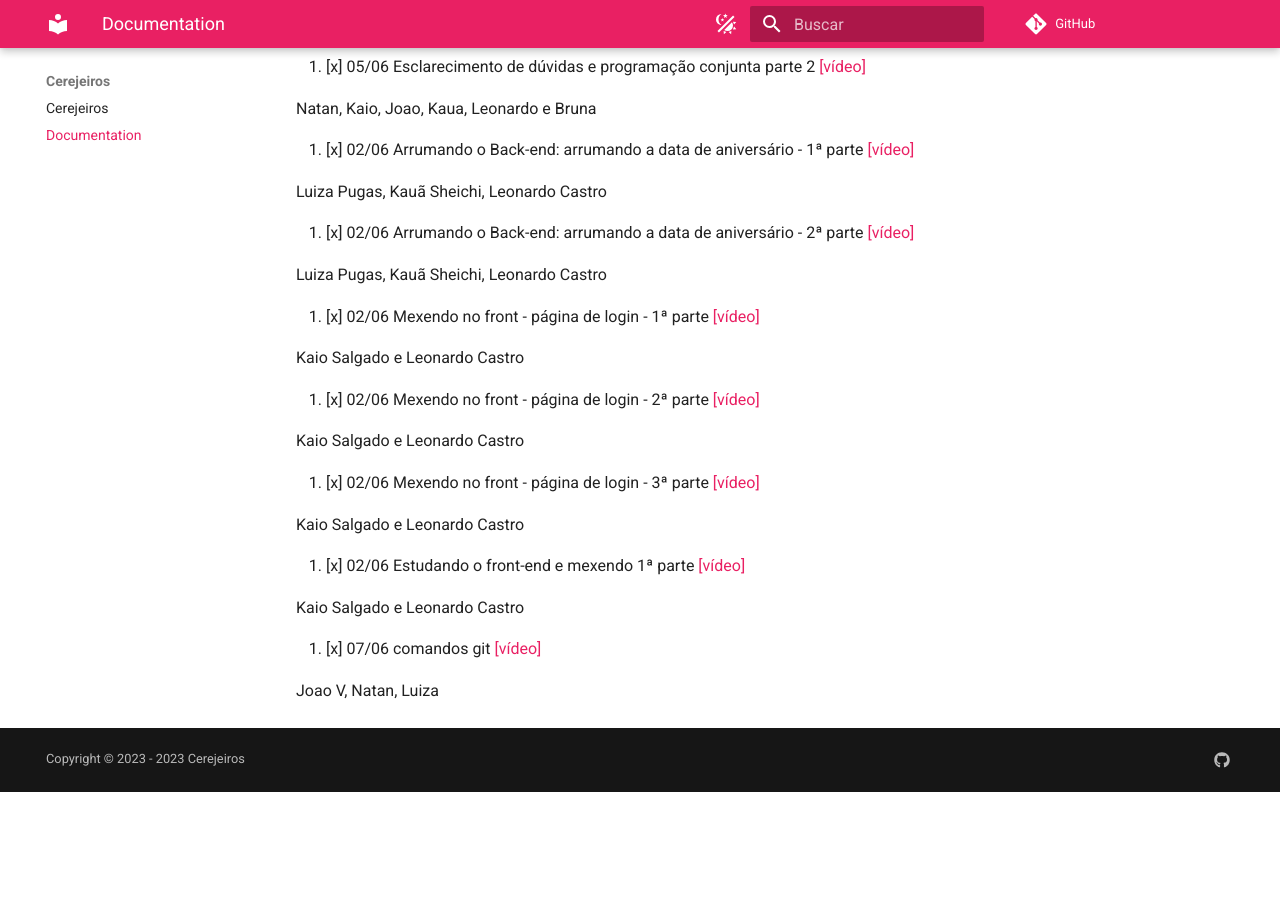
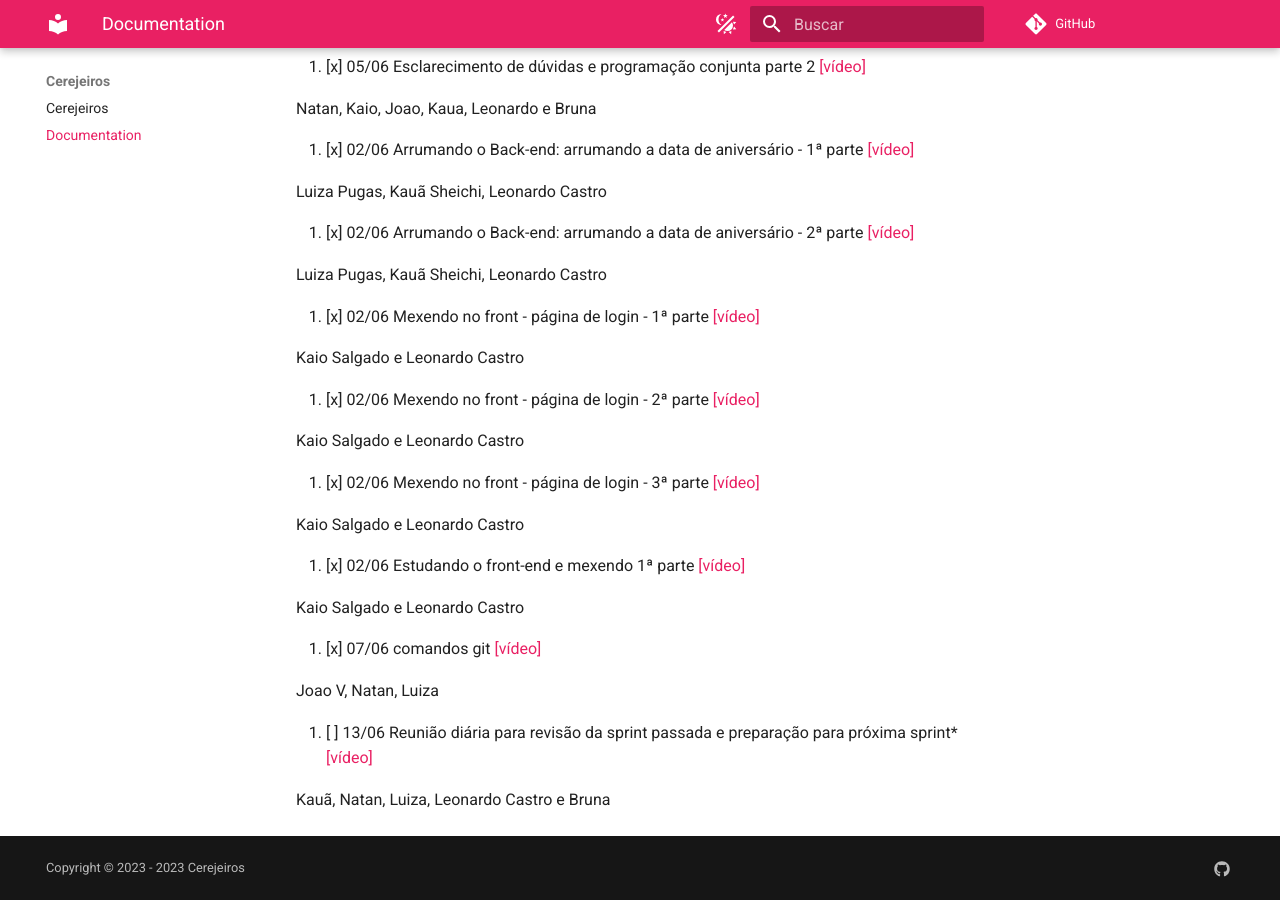
Before and after one commit to cerejeiros/bloom, an MkDocs documentation site: the page built from docs/documentation.md, in a window 1280 px wide and 900 px high, scrolled down 3421 px. Built offline with MkDocs 1.6.1 and Material for MkDocs 9.7.7, drawn with Linux system fonts in a browser that asks for light colours; comment, search, counter and statistics services are not loaded; before the commit the page ends 4213 px from its top, so only the background shows below that.

Commit message:
docs: adding new meeting

```diff
--- a/docs/documentation.md
+++ b/docs/documentation.md
@@ -169,3 +169,7 @@ Kaio Salgado e  Leonardo Castro
 42. [x] 07/06 comandos git [[vídeo]](https://youtu.be/vivdwTWX_pU)
 
 Joao V, Natan, Luiza
+
+43. [ ] 13/06 Reunião diária para revisão da sprint passada e preparação para próxima sprint* [[vídeo]](https://youtu.be/u9ctk908Jmw)
+
+Kauã, Natan, Luiza, Leonardo Castro e Bruna
```
